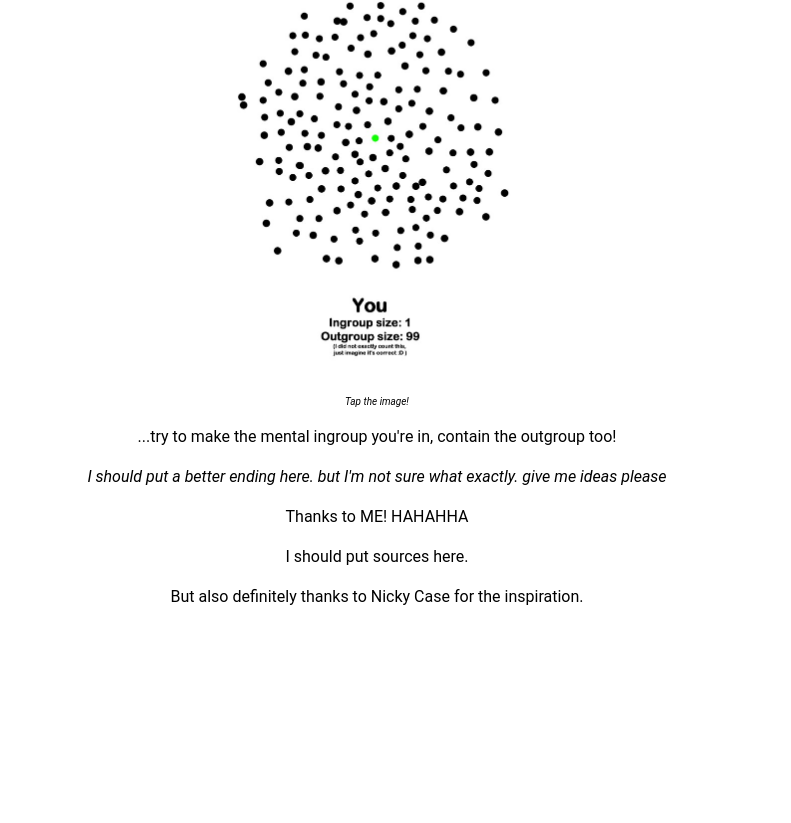
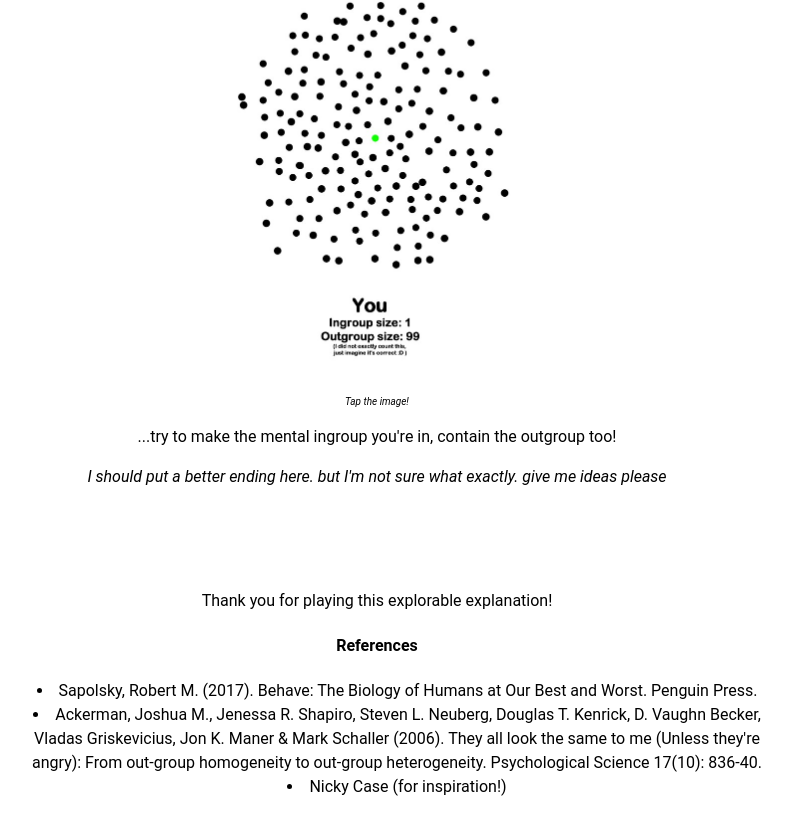
Before and after one commit to AxiDragon/outgroup-odyssey, a React (Create React App) app: page / in a window 1280 px wide. Shown: the part 7170-7993 px from the top of the page, without its empty margins (263-1054 px from the left). Before the commit the page ends 7803 px from the top, so only its background shows below. Built offline with nearby package versions, Linux system fonts and the light colour scheme.

Commit message:
Add credits

```diff
--- a/src/App.css
+++ b/src/App.css
@@ -33,6 +33,11 @@ img {
 	box-sizing: border-box;
 }
 
+.Credits {
+	list-style-position: inside;
+	margin-top: 100px;
+}
+
 .ImageSlideShow {
 	width: 100%;
 }
--- a/src/components/Credits.tsx
+++ b/src/components/Credits.tsx
@@ -1,9 +1,13 @@
 const Credits = () => {
 	return (
-		<div>
-			<p>Thanks to ME! HAHAHHA</p>
-			<p>I should put sources here.</p>
-			<p>But also definitely thanks to Nicky Case for the inspiration.</p>
+		<div className="Credits">
+			<p>Thank you for playing this explorable explanation!</p>
+			<h4>References</h4>
+			<ul>
+				<li>Sapolsky, Robert M. (2017). Behave: The Biology of Humans at Our Best and Worst. Penguin Press.</li>
+				<li>Ackerman, Joshua M., Jenessa R. Shapiro, Steven L. Neuberg, Douglas T. Kenrick, D. Vaughn Becker, Vladas Griskevicius, Jon K. Maner & Mark Schaller (2006). They all look the same to me (Unless they're angry): From out-group homogeneity to out-group heterogeneity. Psychological Science 17(10): 836-40.</li>
+				<li>Nicky Case (for inspiration!)</li>
+			</ul>
 		</div>
 	);
 }
```
